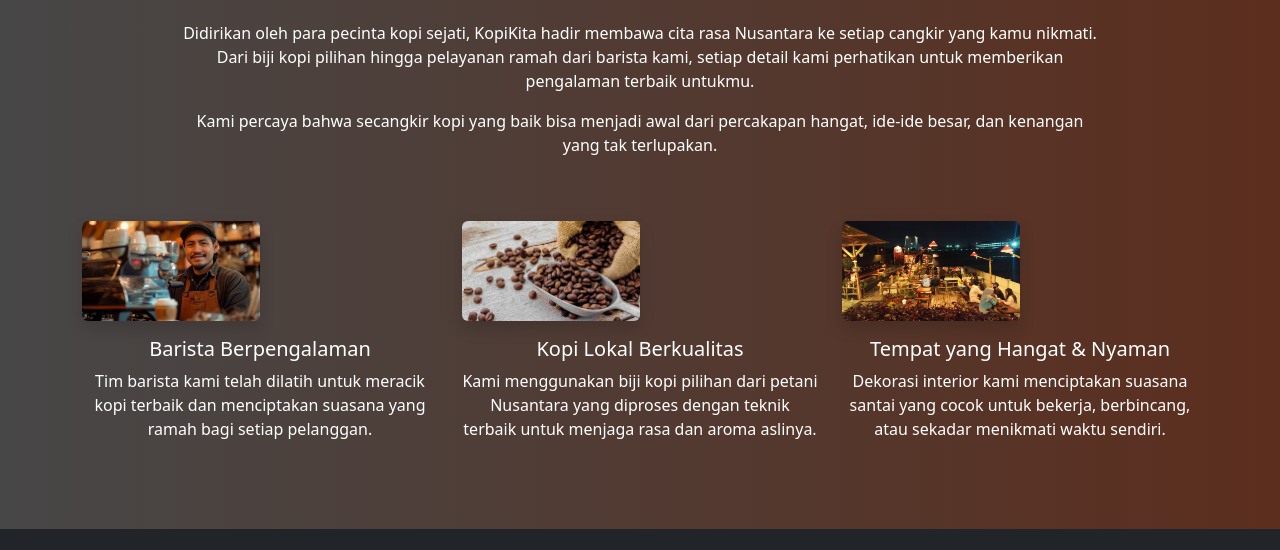
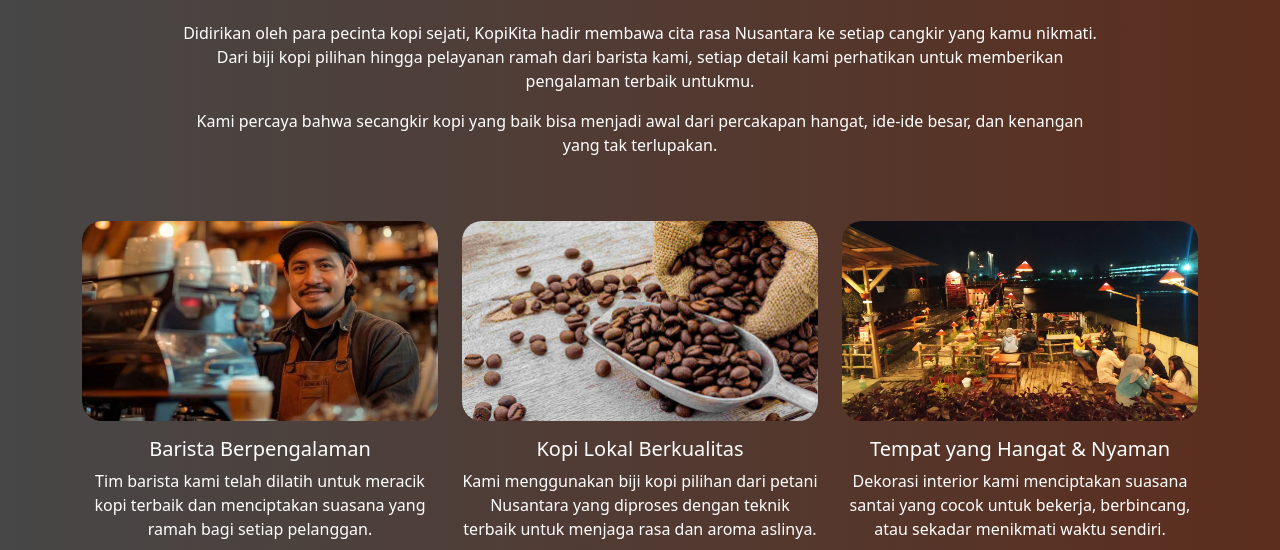
Before and after one commit to DaniDante21/My-Coffee-Love, a plain HTML site: page tentang.html in a window 1280 px wide. Shown: the part 229-779 px from the top of the page. Drawn offline with nearby package versions, Linux system fonts and the light colour scheme.

Commit message:
Update tentang.html

```diff
--- a/tentang.html
+++ b/tentang.html
@@ -48,17 +48,23 @@
 
     <div class="row mt-5 text-center">
       <div class="col-md-4 mb-4">
-        <img src="images/Tentang/barista.jpg" alt="Barista" class="img-fluid rounded shadow" width="300px" height="300px">
+          <img src="images/Tentang/barista.jpg" alt="barista"
+            class="img-fluid w-100"
+            style="border: 0px solid black; border-radius: 20px; object-fit: cover; height: 200px;">
         <h5 class="mt-3">Barista Berpengalaman</h5>
         <p>Tim barista kami telah dilatih untuk meracik kopi terbaik dan menciptakan suasana yang ramah bagi setiap pelanggan.</p>
       </div>
       <div class="col-md-4 mb-4">
-        <img src="images/Tentang/biji-kopi.jpg" alt="Kopi Lokal" class="img-fluid rounded shadow" width="300px" height="300px">
+        <img src="images/Tentang/biji-kopi.jpg" alt="Kopi Lokal"
+            class="img-fluid w-100"
+            style="border: 0px solid black; border-radius: 20px; object-fit: cover; height: 200px;">
         <h5 class="mt-3">Kopi Lokal Berkualitas</h5>
         <p>Kami menggunakan biji kopi pilihan dari petani Nusantara yang diproses dengan teknik terbaik untuk menjaga rasa dan aroma aslinya.</p>
       </div>
       <div class="col-md-4 mb-4">
-        <img src="images/Tentang/gambar-cafe2.jpg" alt="Tempat Nyaman" class="img-fluid rounded shadow" width="300px" height="300px">
+        <img src="images/Tentang/gambar-cafe2.jpg" alt="Tempat Nyaman"
+            class="img-fluid w-100"
+            style="border: 0px solid black; border-radius: 20px; object-fit: cover; height: 200px;">
         <h5 class="mt-3">Tempat yang Hangat & Nyaman</h5>
         <p>Dekorasi interior kami menciptakan suasana santai yang cocok untuk bekerja, berbincang, atau sekadar menikmati waktu sendiri.</p>
       </div>
```
